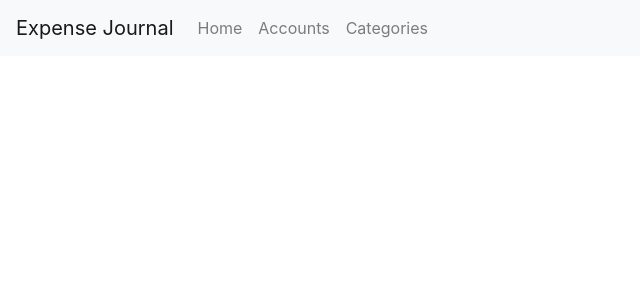
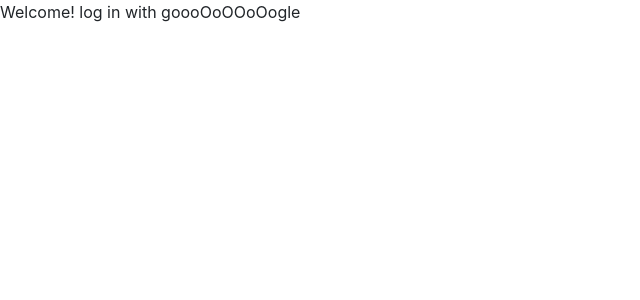
Before and after one commit to hkleindl/expense-journal, a React (Create React App) app: page / in a window 1280 px wide. Shown: the top 300 px of the page, without its empty margins (0-640 px from the left). Built offline with nearby package versions, Linux system fonts and the light colour scheme.

Commit message:
add routes and components

```diff
--- /dev/null
+++ b/src/components/AccountContainer.js
@@ -0,0 +1,11 @@
+import React from 'react'
+
+const AccountContainer = () => {
+    return (
+        <div>
+            Account
+        </div>
+    )
+}
+
+export default AccountContainer
--- a/src/components/App.js
+++ b/src/components/App.js
@@ -1,9 +1,24 @@
 import React from 'react'
+import { useLocation, Route, Switch } from 'react-router-dom'
+
 import Navbar from './Navbar'
+import Welcome from './Welcome'
+import AccountContainer from './AccountContainer'
+import Home from './Home'
 
 function App() {
+  const location = useLocation()
   return (
-    <div><Navbar /></div>
+    <div>
+      {
+        location.pathname !== '/' && <Navbar />
+      }
+      <Switch>
+        <Route path='/' exact component={Welcome} />
+        <Route path='/home' exact component={Home} />
+        <Route path='/accounts/:id' exact component={AccountContainer} />
+      </Switch>
+    </div>
   );
 }
 
--- /dev/null
+++ b/src/components/Home.js
@@ -0,0 +1,9 @@
+import React from 'react'
+
+const Home = () => {
+    return (
+        <div>Home!</div>
+    )
+}
+
+export default Home
--- /dev/null
+++ b/src/components/Welcome.js
@@ -0,0 +1,11 @@
+import React from 'react'
+
+const Welcome = () => {
+    return (
+        <div>
+            Welcome! log in with goooOoOOoOogle
+        </div>
+    )
+}
+
+export default Welcome
```
